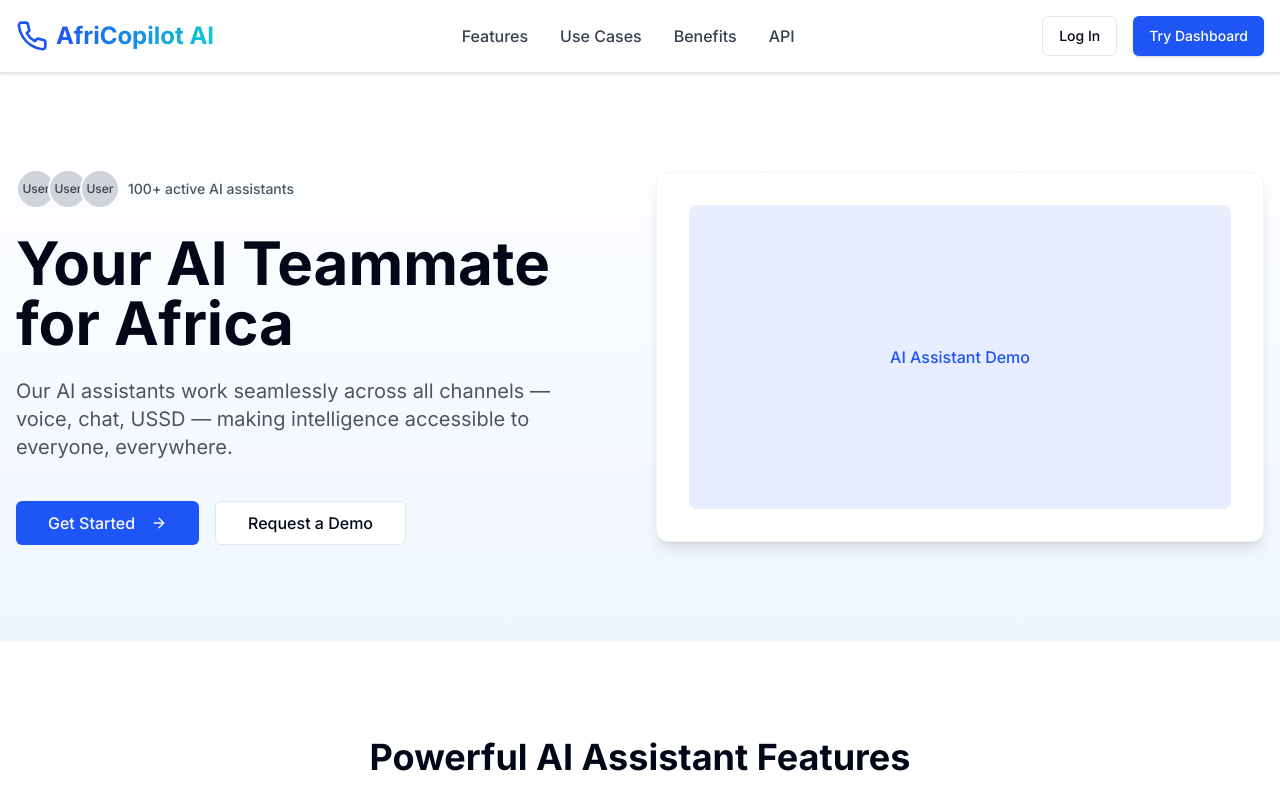
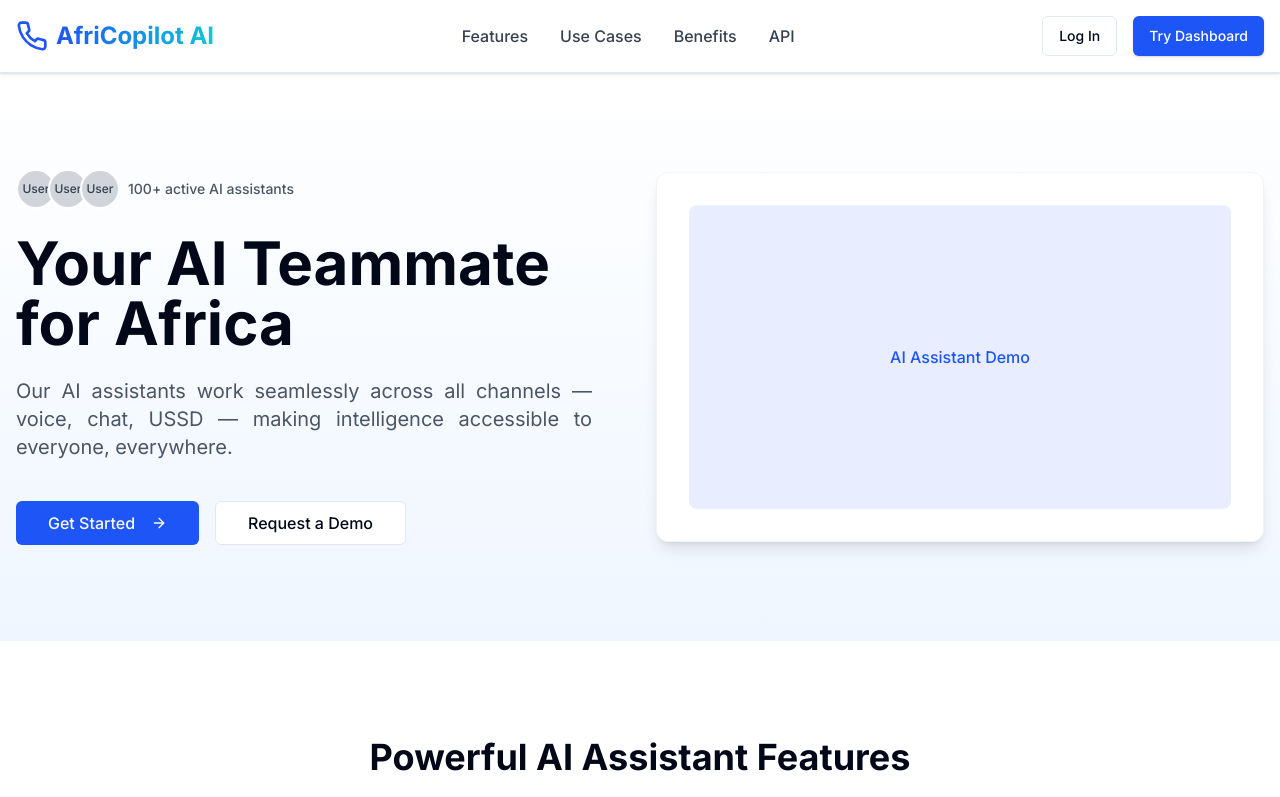
Before and after one commit to Isomkevin/bolna-playground-mirror, a React (Vite) app: page / in a window 1280 px wide. Shown: the top 797 px of the page. Built offline with nearby package versions, Linux system fonts and the light colour scheme.

Commit message:
Fix: Justify text across the website
Justify all paragraph text to improve readability and maintain existing styles.

```diff
--- a/src/index.css
+++ b/src/index.css
@@ -118,6 +118,11 @@
 
   a {
     @apply transition-colors;
+  }
+
+  /* Add text justification to paragraph elements */
+  p {
+    @apply text-justify;
   }
 }
 
```
